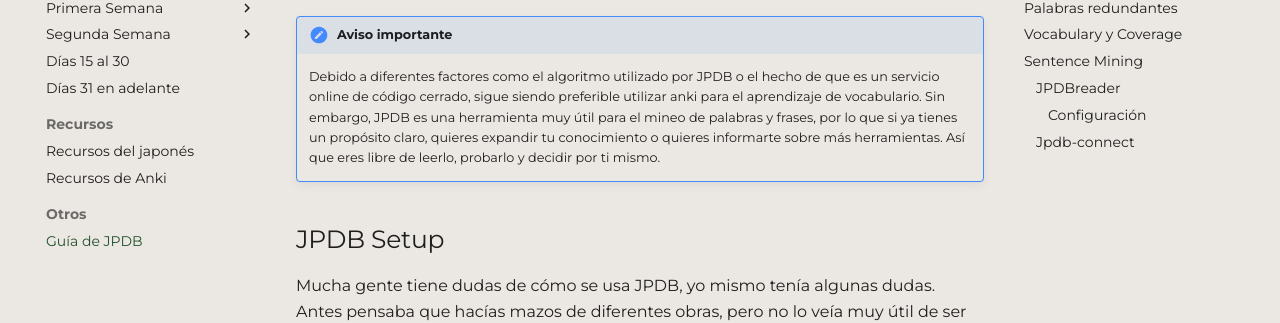
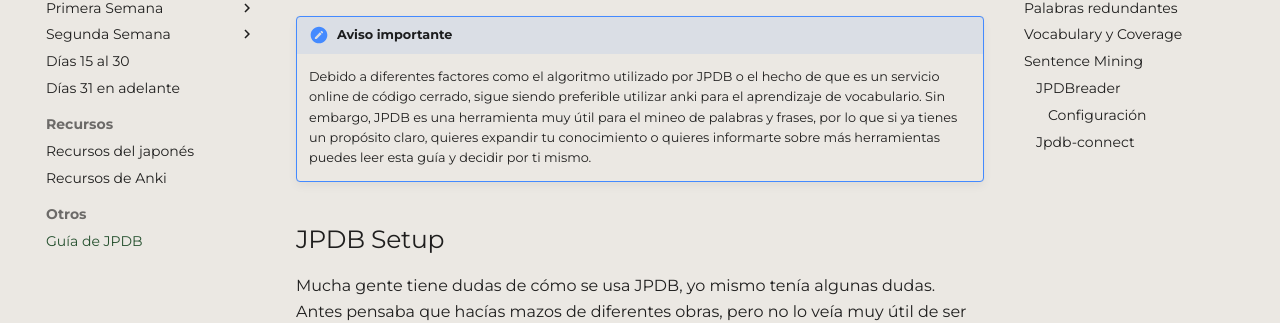
Before and after one commit to alexay7/guiamanabe, an MkDocs documentation site: the page built from docs/otros/jpdb.md, in a window 1280 px wide and 900 px high, scrolled down 525 px. Shown: the part 191-514 px from the top of the window. Built offline with MkDocs 1.6.1 and Material for MkDocs 9.7.7, drawn with Linux system fonts in a browser that asks for light colours; some of the changed text lies outside the part shown.

Commit message:
Revisions 2

```diff
--- a/docs/otros/jpdb.md
+++ b/docs/otros/jpdb.md
@@ -8,7 +8,7 @@ Hola, si estás aquí seguro te llamó la atención aventurarte a aprender japon
 **Elegir en que contenido inmersar**. JPDB tiene datos sobre diferentes obras, un apartado bastante conveniente dentro de estas es “**known words**” o palabras conocidas, esto te va marcar que porcentaje de vocabulario conoces de la obra en cuestión, eso te permitirá ver rápidamente la dificultad que vas a encontrarte a la hora de leerla ya que a más porcentaje de conocidas, más fluida será tu inmersión.
 
 !!! note "Aviso importante"
-    Debido a diferentes factores como el algoritmo utilizado por JPDB o el hecho de que es un servicio online de código cerrado, sigue siendo preferible utilizar anki para el aprendizaje de vocabulario. Sin embargo, JPDB es una herramienta muy útil para el mineo de palabras y frases, por lo que si ya tienes un propósito claro, quieres expandir tu conocimiento o quieres informarte sobre más herramientas. Así que eres libre de leerlo, probarlo y decidir por ti mismo.
+    Debido a diferentes factores como el algoritmo utilizado por JPDB o el hecho de que es un servicio online de código cerrado, sigue siendo preferible utilizar anki para el aprendizaje de vocabulario. Sin embargo, JPDB es una herramienta muy útil para el mineo de palabras y frases, por lo que si ya tienes un propósito claro, quieres expandir tu conocimiento o quieres informarte sobre más herramientas puedes leer esta guía y decidir por ti mismo.
 
 ## JPDB Setup
 
```
Also changed, not shown: other parts of docs/otros/jpdb.md (+1 -1 lines).
